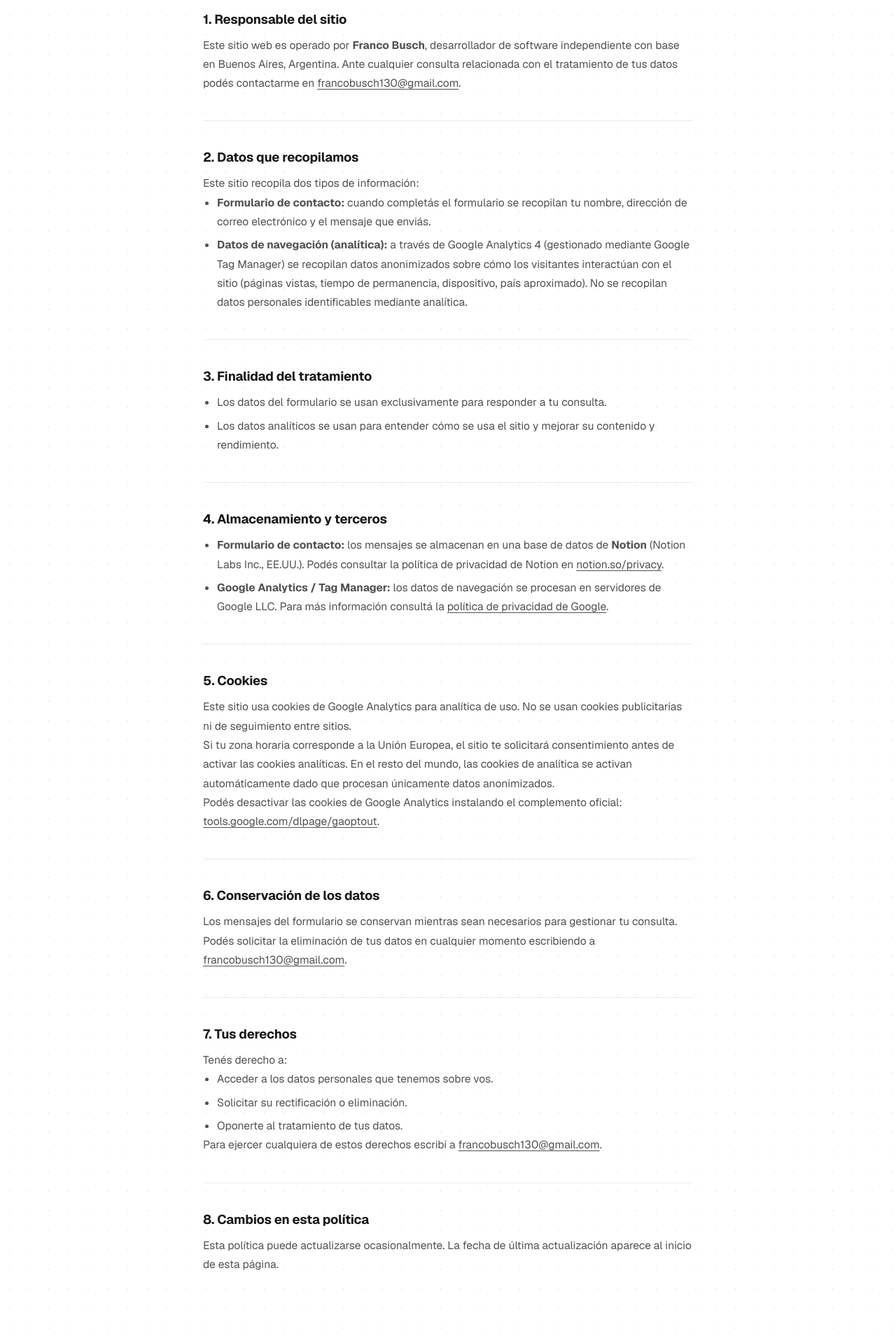
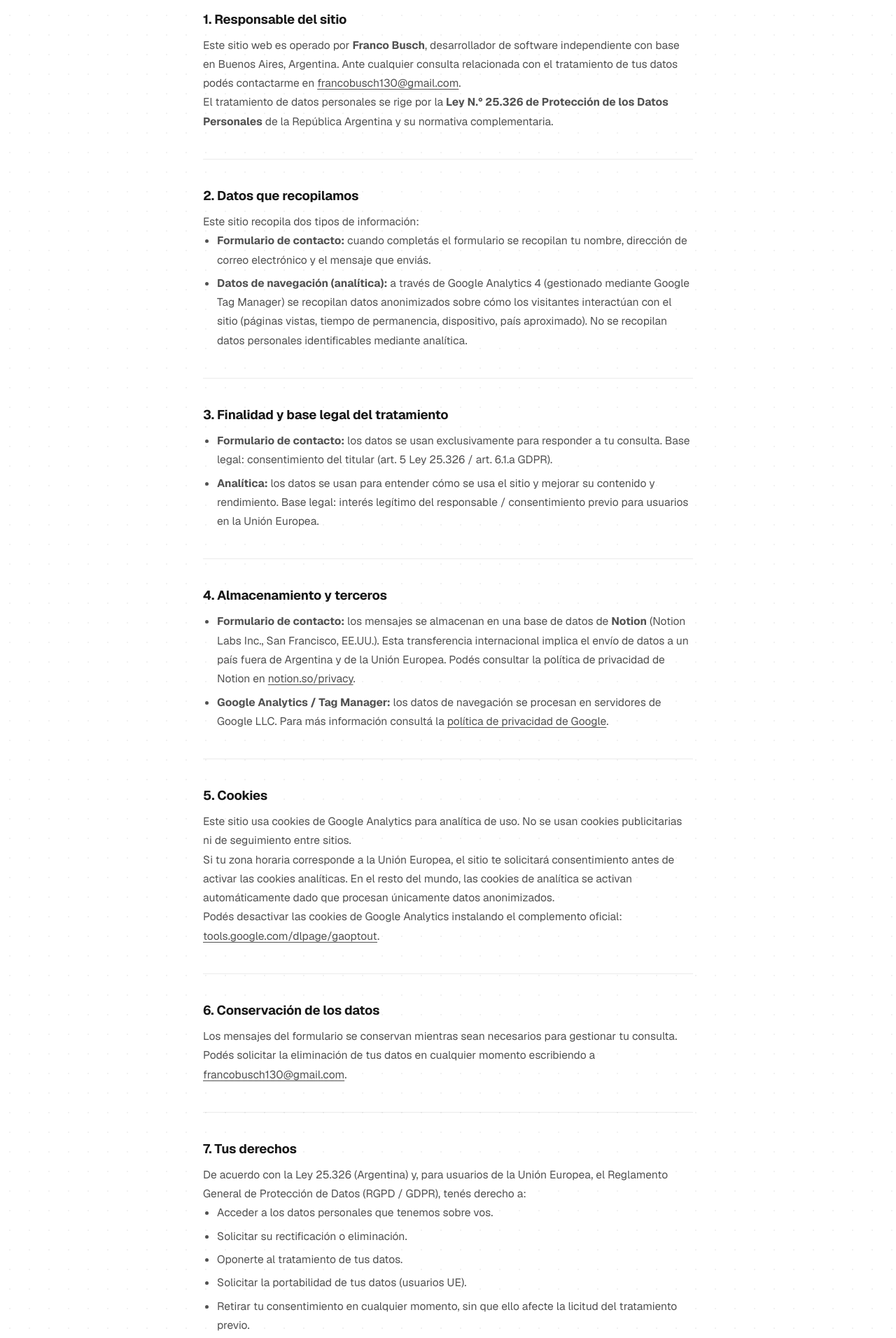
Before and after one commit to BuschFranco/Portafolio2026, a Next.js app: page /privacidad in a window 1280 px wide. Shown: the part 300-2212 px from the top of the page at 70% size. Built offline with nearby package versions, Linux system fonts and the light colour scheme.

Commit message:
provements in google and performance

```diff
--- a/app/components/ContactForm.tsx
+++ b/app/components/ContactForm.tsx
@@ -61,6 +61,8 @@ export default function ContactForm() {
             value={name}
             onChange={(e) => setName(e.target.value)}
             placeholder="Tu nombre"
+            required
+            aria-required="true"
           />
         </div>
 
@@ -73,6 +75,8 @@ export default function ContactForm() {
             value={email}
             onChange={(e) => setEmail(e.target.value)}
             placeholder="tu@email.com"
+            required
+            aria-required="true"
           />
         </div>
 
@@ -85,6 +89,8 @@ export default function ContactForm() {
             value={message}
             onChange={(e) => setMessage(e.target.value)}
             placeholder="¿En qué te puedo ayudar?"
+            required
+            aria-required="true"
           />
         </div>
 
--- a/app/globals.css
+++ b/app/globals.css
@@ -1,6 +1,21 @@
 :root {
   --background: #ffffff;
   --foreground: #171717;
+}
+
+.skip-link {
+  position: absolute;
+  top: -100%;
+  left: 0;
+  background: #000;
+  color: #fff;
+  padding: 8px 16px;
+  z-index: 9999;
+  font-size: 0.9rem;
+  text-decoration: none;
+}
+.skip-link:focus {
+  top: 0;
 }
 
 @media (prefers-color-scheme: dark) {
--- a/app/layout.tsx
+++ b/app/layout.tsx
@@ -17,8 +17,30 @@ const geistMono = Geist_Mono({
 });
 
 export const metadata: Metadata = {
-  title: "Busch Franco | Portafolio",
-  description: "Desarrollador de Software",
+  title: "Franco Busch | Desarrollador Full Stack — Portafolio 2026",
+  description:
+    "Desarrollador de Software Full Stack especializado en Next.js, React y marketing digital. Portfolio de proyectos web, apps, automatizaciones y campañas de Google Ads.",
+  metadataBase: new URL("https://buschfranco.com"),
+  alternates: {
+    canonical: "/",
+  },
+  openGraph: {
+    title: "Franco Busch | Desarrollador Full Stack",
+    description:
+      "Portfolio de Franco Busch — proyectos web, apps, automatizaciones y marketing digital. Certificado Google Digital Marketing & E-commerce.",
+    url: "https://buschfranco.com",
+    siteName: "Franco Busch Portfolio",
+    images: [{ url: "/logoWhite.webp" }],
+    locale: "es_AR",
+    type: "website",
+  },
+  twitter: {
+    card: "summary_large_image",
+    title: "Franco Busch | Desarrollador Full Stack",
+    description:
+      "Portfolio de Franco Busch — proyectos web, apps, automatizaciones y marketing digital.",
+    images: ["/logoWhite.webp"],
+  },
   icons: {
     icon: "/logoWhite.webp",
   },
@@ -30,7 +52,7 @@ export default function RootLayout({
   children: React.ReactNode;
 }>) {
   return (
-    <html lang="en" suppressHydrationWarning>
+    <html lang="es" suppressHydrationWarning>
       <head>
         {/* Google Consent Mode v2 — debe correr sincrónicamente antes que GTM */}
         <script dangerouslySetInnerHTML={{ __html: `
@@ -79,8 +101,26 @@ export default function RootLayout({
             loadGTM();
           }
         `}} />
+        <script
+          type="application/ld+json"
+          dangerouslySetInnerHTML={{
+            __html: JSON.stringify({
+              "@context": "https://schema.org",
+              "@type": "Person",
+              name: "Franco Busch",
+              url: "https://buschfranco.com",
+              jobTitle: "Desarrollador Full Stack",
+              sameAs: [
+                "https://www.linkedin.com/in/francobusch/",
+                "https://github.com/BuschFranco",
+              ],
+              knowsAbout: ["Next.js", "React", "TypeScript", "Google Ads", "Marketing Digital"],
+            }),
+          }}
+        />
       </head>
       <body className={`${geistSans.variable} ${geistMono.variable}`}>
+        <a href="#main-content" className="skip-link">Saltar al contenido</a>
         <GtmManager />
         <Nav />
         <Preloader />
--- a/app/page.module.css
+++ b/app/page.module.css
@@ -146,14 +146,15 @@ a.secondary {
   padding: 0 10rem;
   margin: 1rem auto;
 }
-.titleContainer h3 {
+.titleContainer h1 {
   font-size: clamp(2.4rem, 6vw, 5rem);
   letter-spacing: -0.03em;
   line-height: 1.05;
 }
-.titleContainer h4 {
+.titleContainer p {
   font-size: clamp(1.4rem, 3.5vw, 2.2rem);
   letter-spacing: -0.01em;
+  margin: 0;
 }
 
 .separator {
--- a/app/privacidad/page.tsx
+++ b/app/privacidad/page.tsx
@@ -21,6 +21,11 @@ export default function PrivacidadPage() {
           independiente con base en Buenos Aires, Argentina. Ante cualquier consulta relacionada con
           el tratamiento de tus datos podés contactarme en{" "}
           <a href="mailto:francobusch130@gmail.com">francobusch130@gmail.com</a>.
+        </p>
+        <p>
+          El tratamiento de datos personales se rige por la{" "}
+          <strong>Ley N.° 25.326 de Protección de los Datos Personales</strong> de la República
+          Argentina y su normativa complementaria.
         </p>
       </div>
 
@@ -47,12 +52,17 @@ export default function PrivacidadPage() {
       <hr className={style.divider} />
 
       <div className={style.section}>
-        <h2>3. Finalidad del tratamiento</h2>
+        <h2>3. Finalidad y base legal del tratamiento</h2>
         <ul>
-          <li>Los datos del formulario se usan exclusivamente para responder a tu consulta.</li>
           <li>
-            Los datos analíticos se usan para entender cómo se usa el sitio y mejorar su contenido
-            y rendimiento.
+            <strong>Formulario de contacto:</strong> los datos se usan exclusivamente para responder
+            a tu consulta. Base legal: consentimiento del titular (art. 5 Ley 25.326 / art. 6.1.a
+            GDPR).
+          </li>
+          <li>
+            <strong>Analítica:</strong> los datos se usan para entender cómo se usa el sitio y
+            mejorar su contenido y rendimiento. Base legal: interés legítimo del responsable /
+            consentimiento previo para usuarios en la Unión Europea.
           </li>
         </ul>
       </div>
@@ -64,8 +74,9 @@ export default function PrivacidadPage() {
         <ul>
           <li>
             <strong>Formulario de contacto:</strong> los mensajes se almacenan en una base de
-            datos de <strong>Notion</strong> (Notion Labs Inc., EE.UU.). Podés consultar la
-            política de privacidad de Notion en{" "}
+            datos de <strong>Notion</strong> (Notion Labs Inc., San Francisco, EE.UU.). Esta
+            transferencia internacional implica el envío de datos a un país fuera de Argentina y de
+            la Unión Europea. Podés consultar la política de privacidad de Notion en{" "}
             <a href="https://www.notion.so/privacy" target="_blank" rel="noopener noreferrer">
               notion.so/privacy
             </a>
@@ -127,11 +138,16 @@ export default function PrivacidadPage() {
 
       <div className={style.section}>
         <h2>7. Tus derechos</h2>
-        <p>Tenés derecho a:</p>
+        <p>
+          De acuerdo con la Ley 25.326 (Argentina) y, para usuarios de la Unión Europea, el
+          Reglamento General de Protección de Datos (RGPD / GDPR), tenés derecho a:
+        </p>
         <ul>
           <li>Acceder a los datos personales que tenemos sobre vos.</li>
           <li>Solicitar su rectificación o eliminación.</li>
           <li>Oponerte al tratamiento de tus datos.</li>
+          <li>Solicitar la portabilidad de tus datos (usuarios UE).</li>
+          <li>Retirar tu consentimiento en cualquier momento, sin que ello afecte la licitud del tratamiento previo.</li>
         </ul>
         <p>
           Para ejercer cualquiera de estos derechos escribí a{" "}
```
Also changed, not shown: app/page.tsx (+4 -4 lines).
